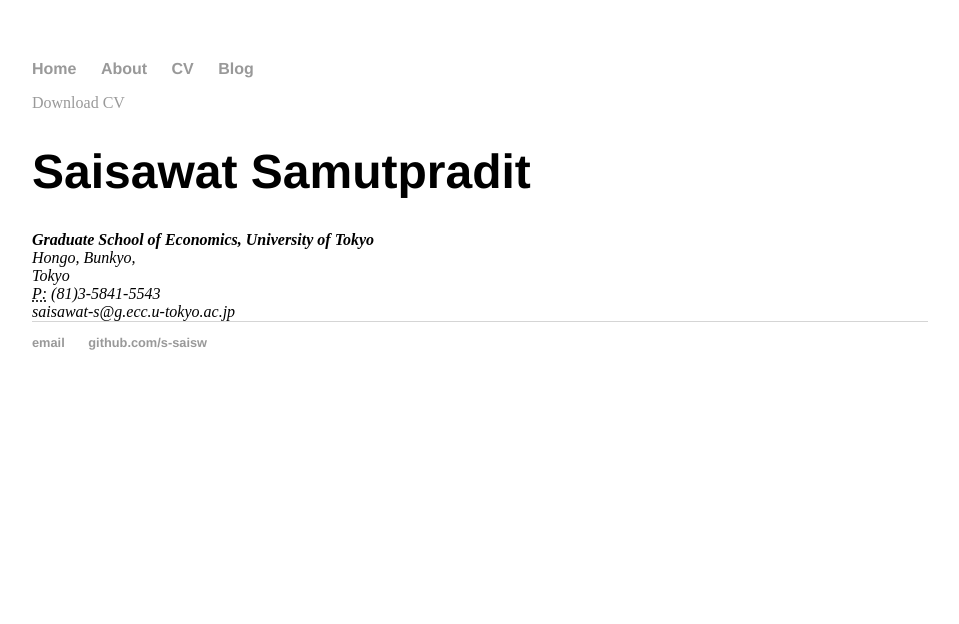
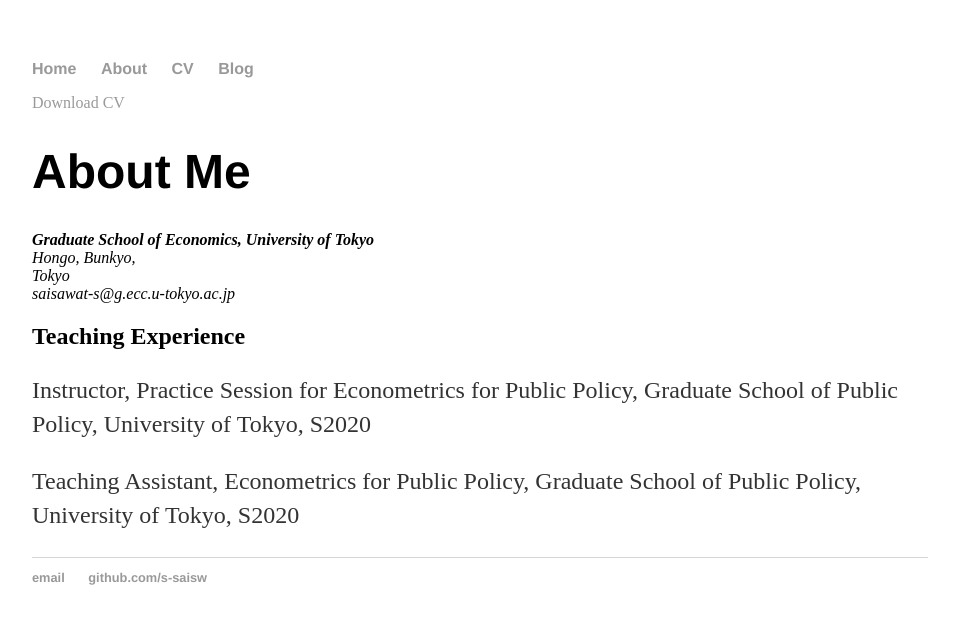
Before and after one commit to s-saisw/s-saisw.github.io, a Jekyll site: the page built from cv/index.html, in a window 1280 px wide. Shown: the top 624 px of the page, without its empty margins (160-1119 px from the left). Built offline with Jekyll 4.4.1, drawn with Linux system fonts in a browser that asks for light colours.

Commit message:
Update index.html

```diff
--- a/cv/index.html
+++ b/cv/index.html
@@ -5,13 +5,16 @@
 
 	<div class="cv">
 		<a href="#" class="download" title="Download CV as PDF">Download CV</a>
-					<h1>Saisawat Samutpradit</h1>
+					<h1>About Me</h1>
 					<address>
 					<strong>Graduate School of Economics, University of Tokyo</strong><br>
 					Hongo, Bunkyo,<br>
 					Tokyo <br>
-					<abbr title="phone">P:</abbr> (81)3-5841-5543<br>
 					<span class="obfuscate">saisawat-s@g.ecc.u-tokyo.ac.jp</span>
 					</address>
 
+		<h2>Teaching Experience</h2>
+		<p> Instructor, Practice Session for Econometrics for Public Policy, Graduate School of Public Policy, University of Tokyo, S2020
+			<p> Teaching Assistant, Econometrics for Public Policy, Graduate School of Public Policy, University of Tokyo, S2020
+
 	</div>
```
